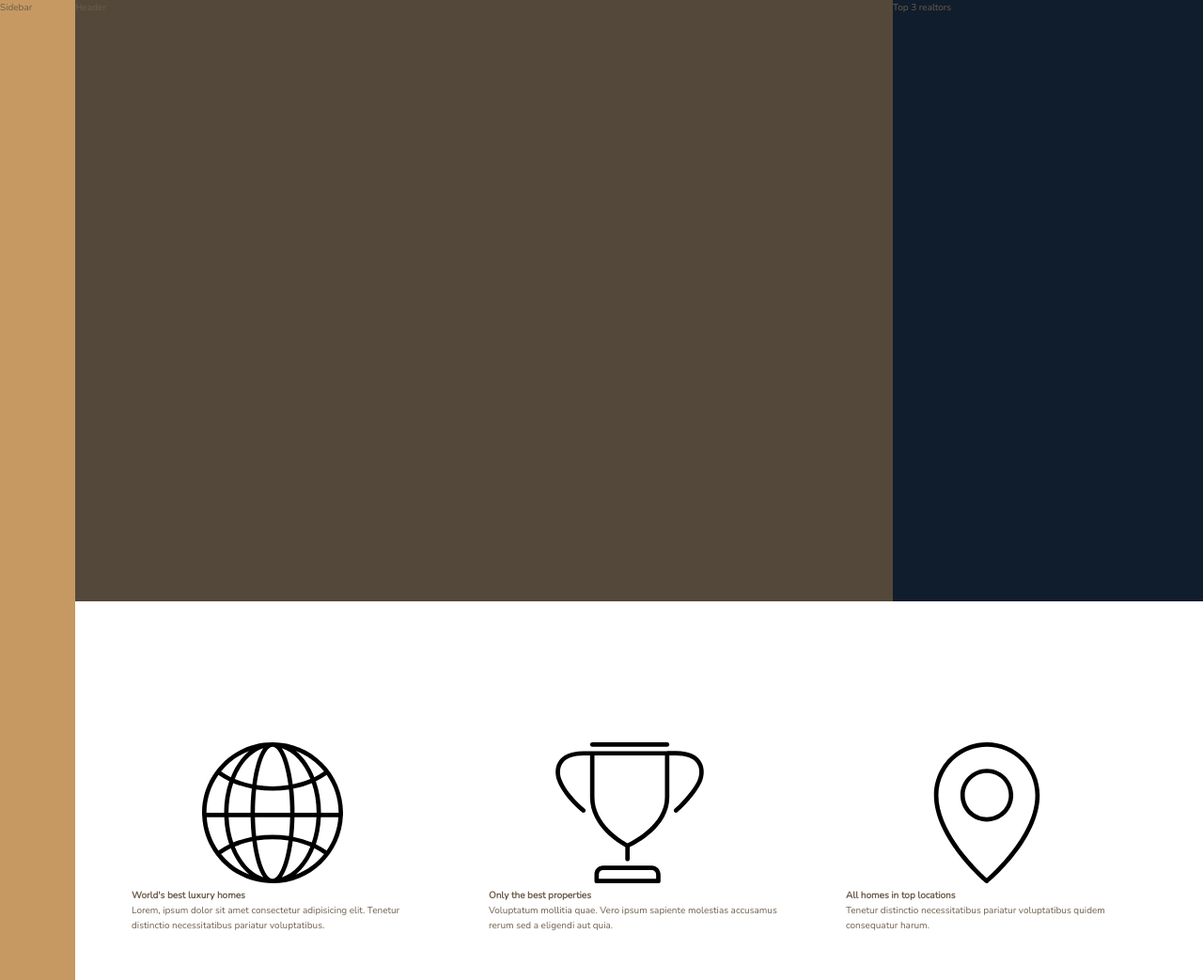
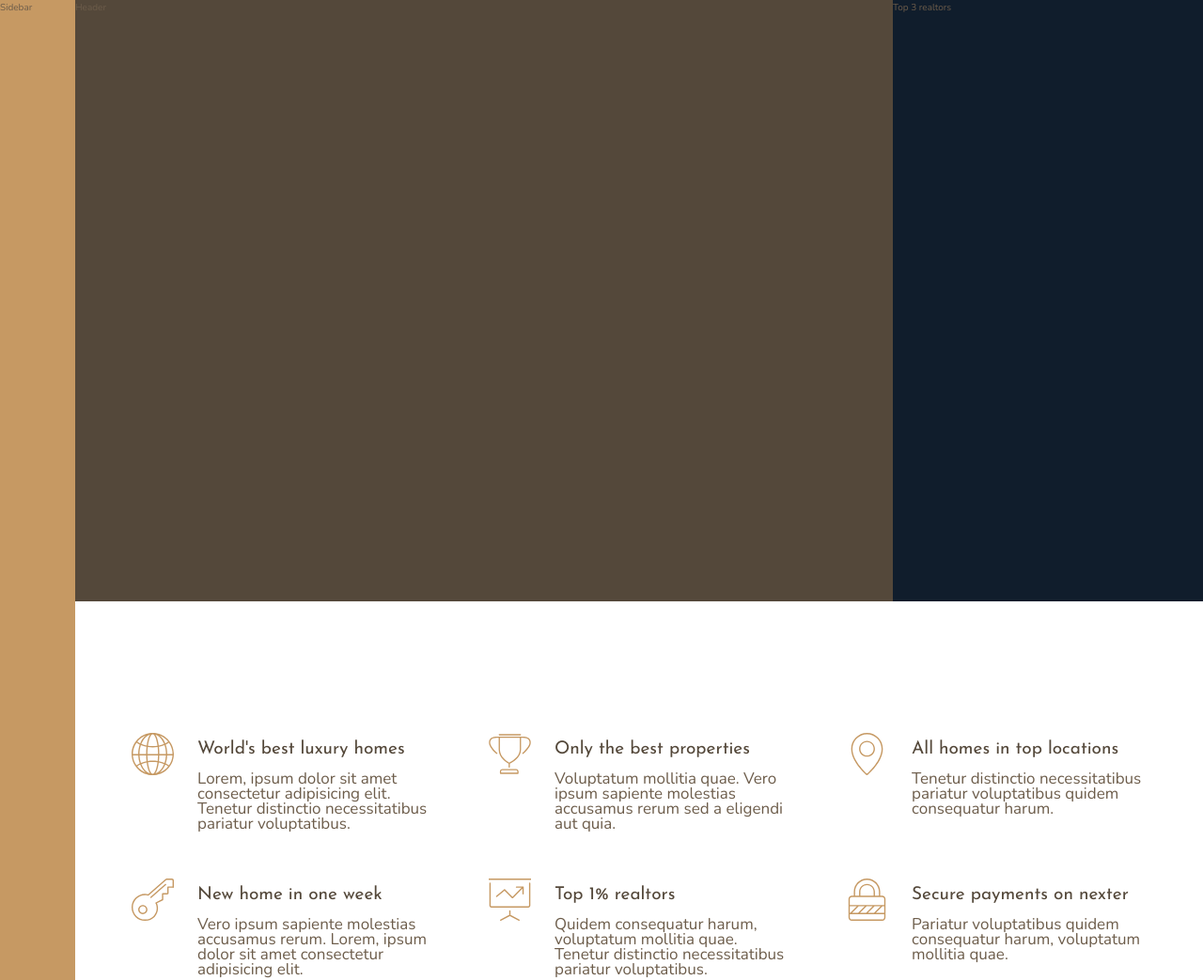
Before and after one commit to L3n1ad/Nexter_SASS, a website: page index.html in a window 1280 px wide. Shown: the top 1043 px of the page at 94% size. Drawn offline with nearby package versions, Linux system fonts and the light colour scheme.

Commit message:
stlye feature section with css grid

```diff
--- a/sass/_features.scss
+++ b/sass/_features.scss
@@ -4,6 +4,30 @@
     margin: 15rem 0;
 
     display:grid;
-    grid-template-columns: repeat(3, 1fr);
+    // grid-template-columns: repeat(3, 1fr);
+    // it will create as many tracks it can fit
+    grid-template-columns: repeat(auto-fit, minmax(25rem, 1fr));
     grid-gap: 6rem;
+    align-items: start;
 }
+
+.feature {
+    display: grid;
+    grid-template-columns: min-content 1fr;
+    grid-row-gap: 1.5rem;
+    grid-column-gap: 2.5rem;
+
+
+    &__icon {
+        fill: $color-primary;
+        width: 4.5rem;
+        height: 4.5rem;
+        // -1 means the end of the explicit grid therefore the icon won't stretch till the end therefor we will need to use span
+        grid-row: 1 / span 2;
+        transform: translateY(-1rem);
+    }
+
+    &__text {
+        font-size: 1.7rem;
+    }
+}
```
Also changed, not shown: css/style.css.
